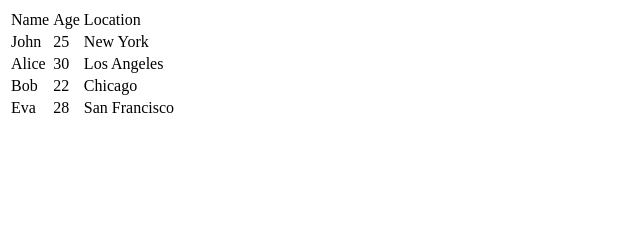
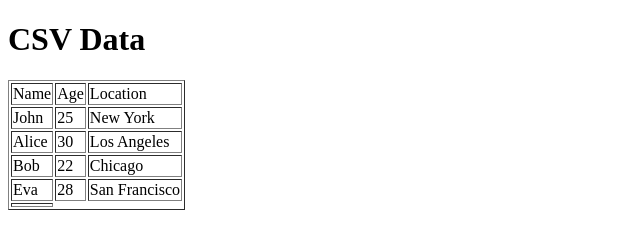
Before and after one commit to ppsaheed/cat, a plain HTML site: page index.html in a window 1280 px wide. Shown: the whole page, without its empty margins (0-640 px from the left). Drawn offline with Linux system fonts and the light colour scheme.

Commit message:
Update index.html

```diff
--- a/index.html
+++ b/index.html
@@ -7,46 +7,50 @@
 </head>
 <body>
 
-<!-- Removed the input element for file selection, assuming db.csv is fixed -->
-
-<div id="csvData"></div>
+<h1>CSV Data</h1>
+<table id="csvTable" border="1">
+    <!-- CSV data will be displayed here -->
+</table>
 
 <script>
-    // Call handleFileSelect with the file name "db.csv" directly
-    handleFileSelect('db.csv');
+    // Function to read and parse CSV data
+    function readCSV() {
+        // Fetch the CSV file
+        fetch('db.csv')
+            .then(response => response.text())
+            .then(data => {
+                // Split the CSV data into rows
+                const rows = data.split('\n');
 
-    function handleFileSelect(fileName) {
-        // Construct the path to the CSV file
-        const filePath = fileName; // Assuming db.csv is in the same directory as the HTML file
+                // Create a table
+                const table = document.getElementById('csvTable');
 
-        // Use fetch to get the CSV file content
-        fetch(filePath)
-            .then(response => response.text())
-            .then(csvData => {
-                // Display CSV data
-                displayCSVData(csvData);
+                // Loop through rows and create table rows and cells
+                rows.forEach(row => {
+                    const cells = row.split(',');
+
+                    // Create a table row
+                    const tableRow = document.createElement('tr');
+
+                    // Loop through cells and create table cells
+                    cells.forEach(cell => {
+                        // Create a table cell
+                        const tableCell = document.createElement('td');
+                        // Set the cell content
+                        tableCell.textContent = cell;
+                        // Append the cell to the row
+                        tableRow.appendChild(tableCell);
+                    });
+
+                    // Append the row to the table
+                    table.appendChild(tableRow);
+                });
             })
-            .catch(error => console.error('Error reading CSV file:', error));
+            .catch(error => console.error('Error fetching CSV:', error));
     }
 
-    function displayCSVData(csvData) {
-        const lines = csvData.split('\n');
-        const table = document.createElement('table');
-
-        lines.forEach(line => {
-            const row = table.insertRow();
-            const cells = line.split(',');
-
-            cells.forEach(cell => {
-                const cellElement = document.createElement('td');
-                cellElement.textContent = cell;
-                row.appendChild(cellElement);
-            });
-        });
-
-        document.getElementById('csvData').innerHTML = '';
-        document.getElementById('csvData').appendChild(table);
-    }
+    // Call the readCSV function when the page loads
+    window.onload = readCSV;
 </script>
 
 </body>
```
